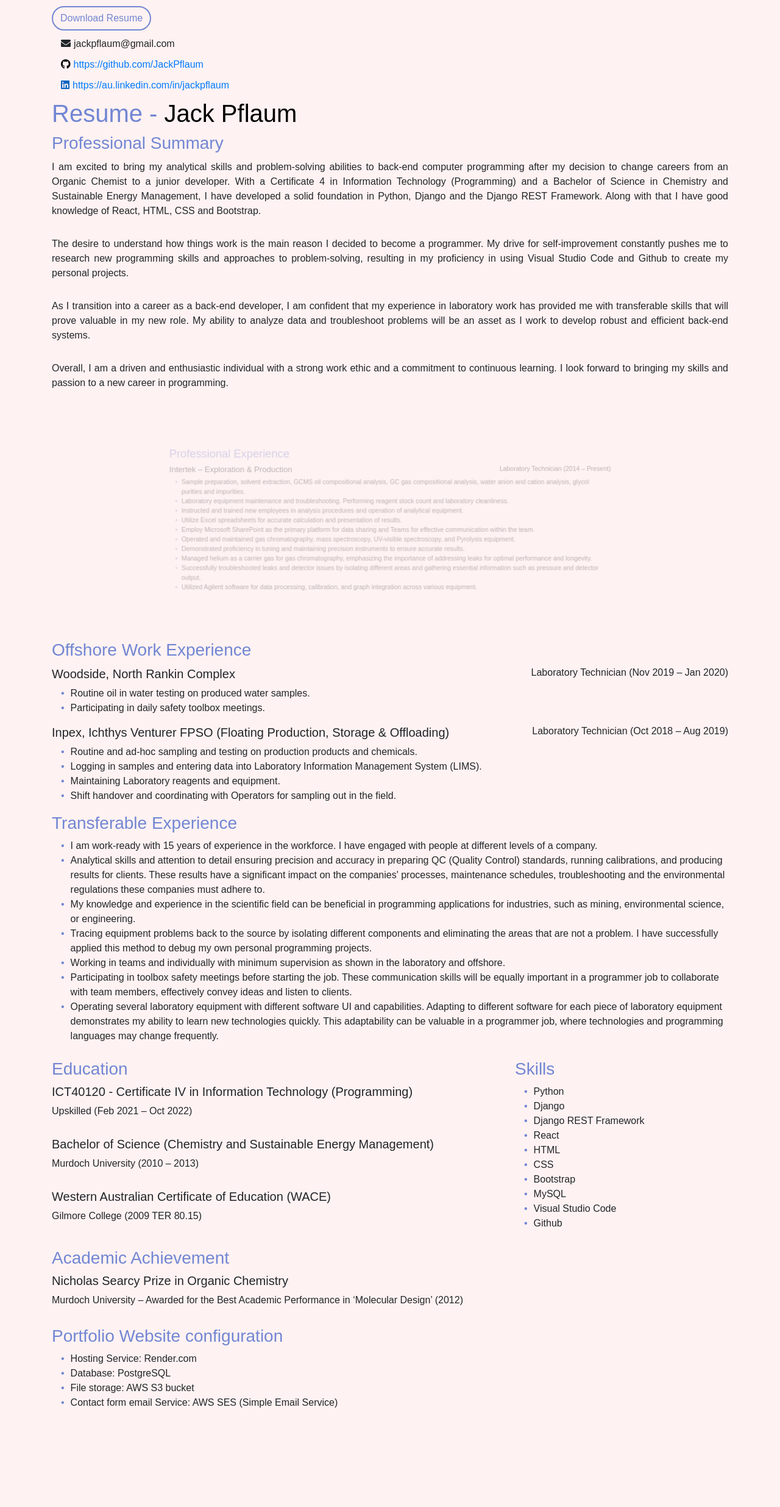
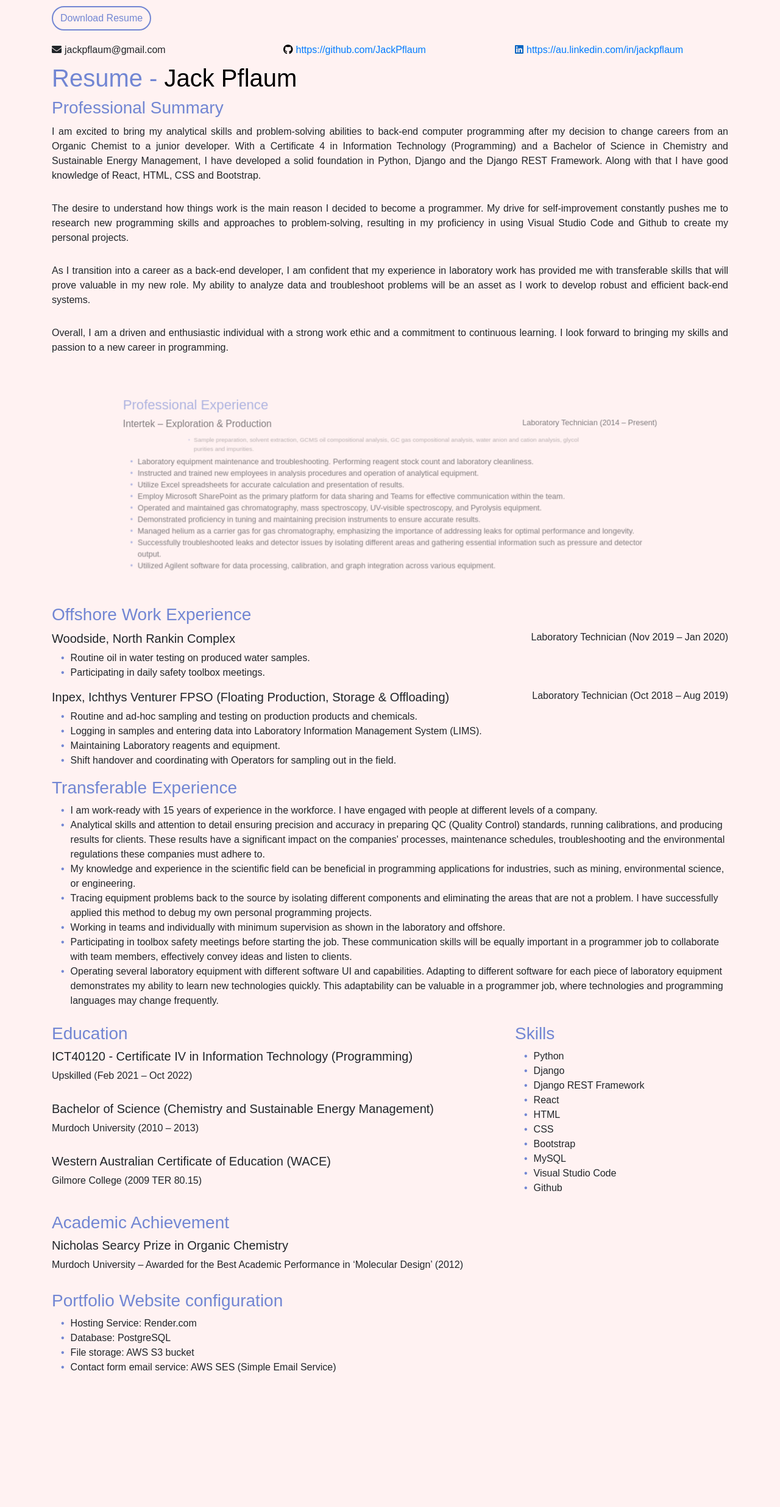
Before and after one commit to JackPflaum/MyPortfolioWebsite, a Django app: page /resume/ in a window 1280 px wide. Shown: the part 76-2547 px from the top of the page at 61% size. After the commit the page ends 2326 px from the top, so only its background shows below. Run offline with Django 4.2, Linux system fonts and the light colour scheme.

Commit message:
add row class to resume links

```diff
--- a/MyPortfolioWebsite/jacks_website/templates/resume.html
+++ b/MyPortfolioWebsite/jacks_website/templates/resume.html
@@ -9,7 +9,7 @@
         <a href="{% static 'Jack_Pflaum_Resume.pdf' %}" class="btn btn-custom" download>Download Resume</a>
     </div>
 
-    <div>
+    <div class="row">
         <div class="col-lg-4 col-sm-12">
             <a class="unclickable-link">
                 <i class="fas fa-envelope email-icon"></i>jackpflaum@gmail.com
@@ -193,7 +193,7 @@
             <li>Hosting Service: Render.com</li>
             <li>Database: PostgreSQL</li>
             <li>File storage: AWS S3 bucket</li>
-            <li>Contact form email Service: AWS SES (Simple Email Service)</li>
+            <li>Contact form email service: AWS SES (Simple Email Service)</li>
         </ul>
     </div>
 </div>
```
